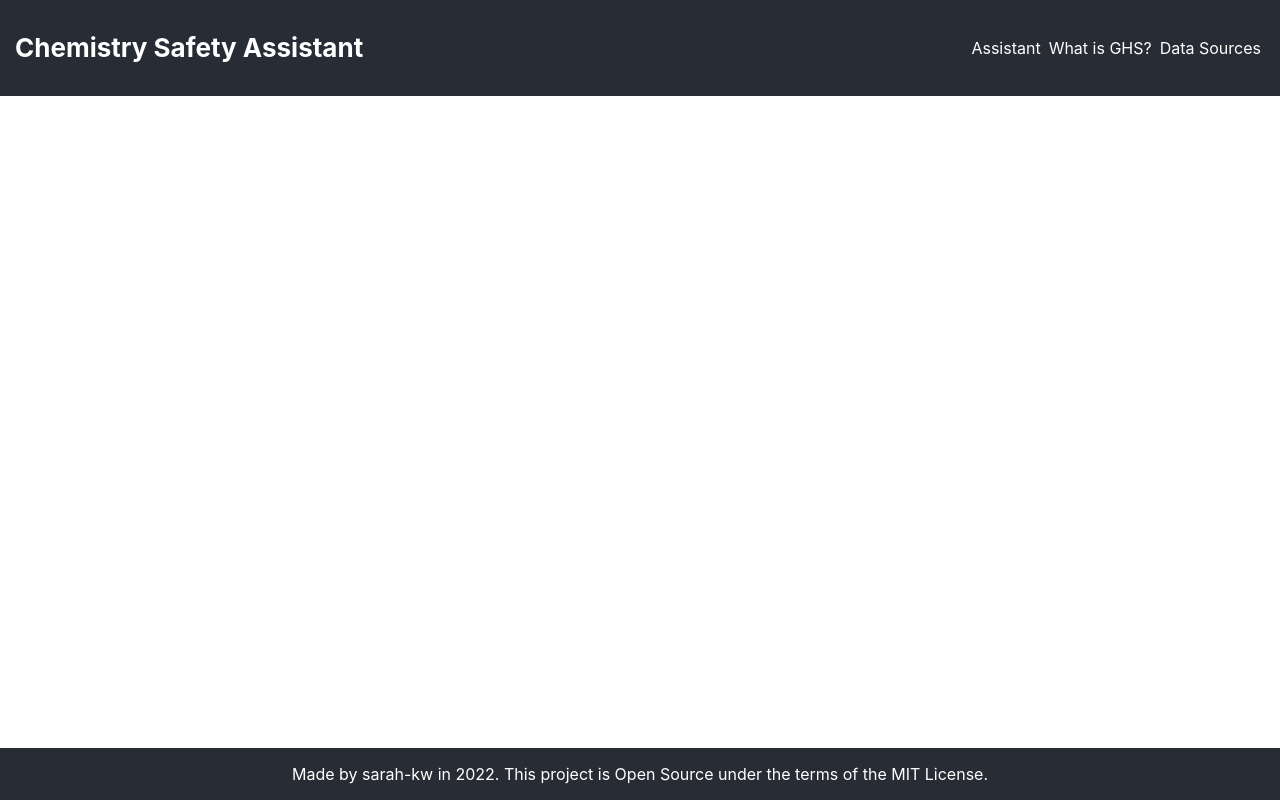
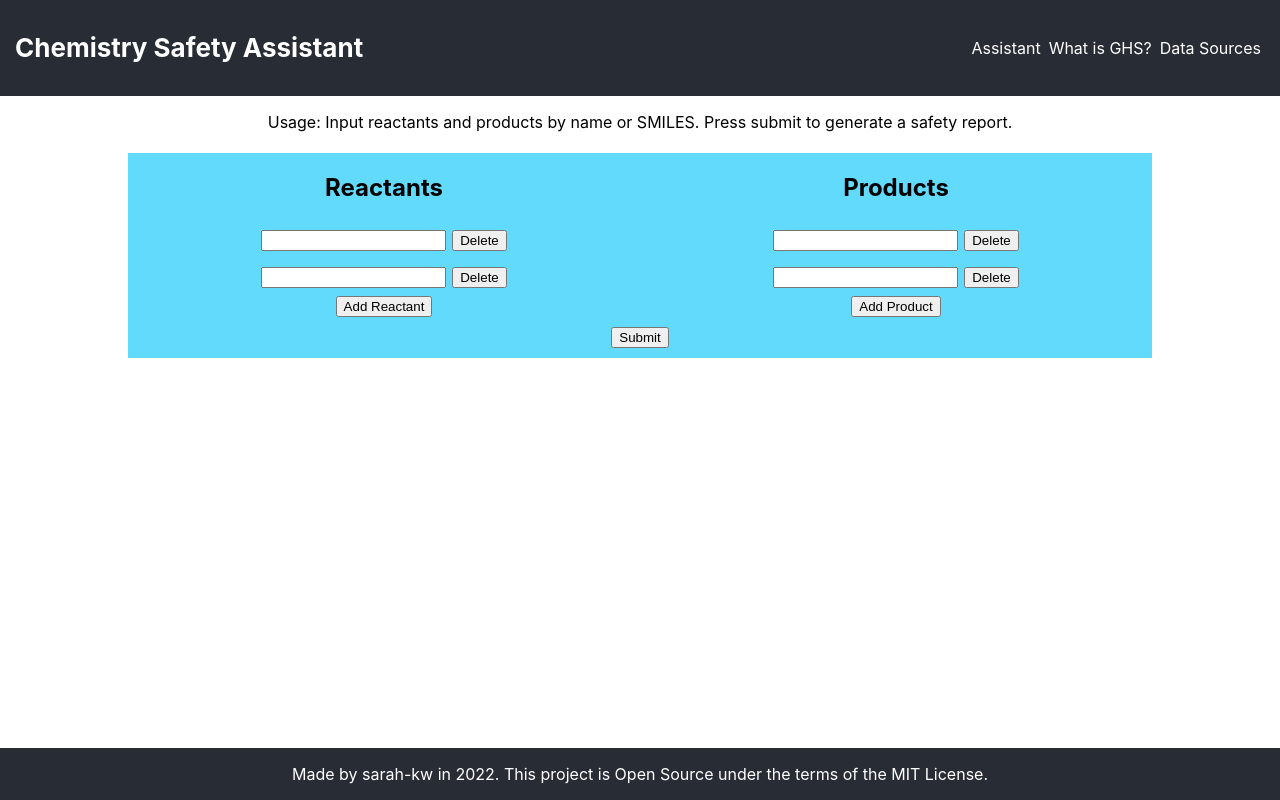
Before and after one commit to sarah-kw/chem-safety, a React (Create React App) app: page / in a window 1280 px wide. Built offline with nearby package versions, Linux system fonts and the light colour scheme.

Commit message:
updates to work with new backend location

```diff
--- a/src/index.js
+++ b/src/index.js
@@ -17,6 +17,7 @@ root.render(
           <Route path="ghs" element={<WhatIsGHS />} />
           <Route path="safety-assistant" element={<SafetyApp />} />
           <Route path="data" element={<DataSources />} />
+          <Route index element={<SafetyApp />} />
         </Route>
       </Routes>
     </BrowserRouter>
--- a/src/routes/SafetyApp.js
+++ b/src/routes/SafetyApp.js
@@ -6,6 +6,7 @@ import { useState } from "react";
 // import { Outlet, Link } from "react-router-dom";
 
 function SafetyApp() {
+  const deployedURL = "https://chemsafetyasstbackend.azurewebsites.net";
   const [reactionSafetyInfo, setReactionSafetyInfo] = useState(null);
 
   const getChemicalInfo = (chemicalList) => {
@@ -21,7 +22,7 @@ function SafetyApp() {
       }
     }
     axios
-      .get("http://localhost:4567/chemicals", {
+      .get(`${deployedURL}/chemicals`, {
         params: requestParams,
         // headers: {
         //   // "Access-Control-Request-Headers": "hello",
```
Also changed, not shown: 1 other file (tests, documents, lock files or other folders).
